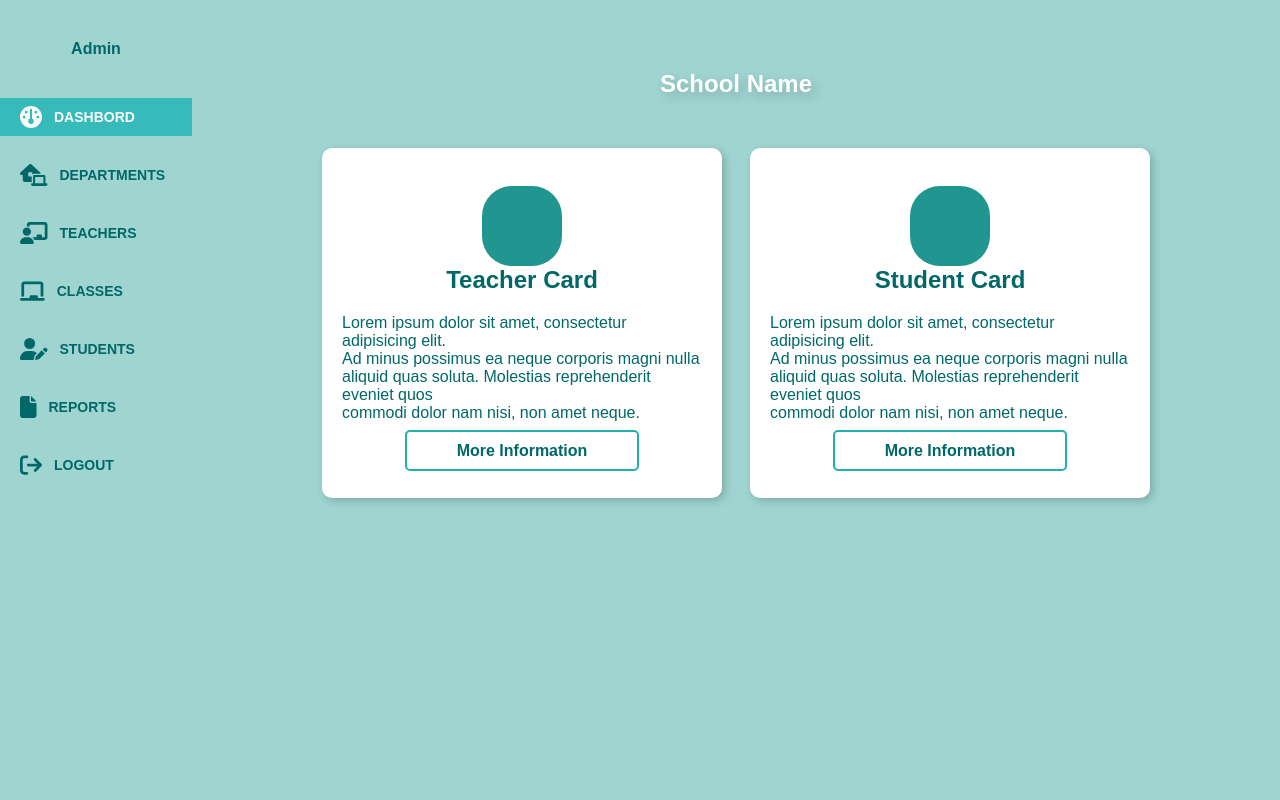
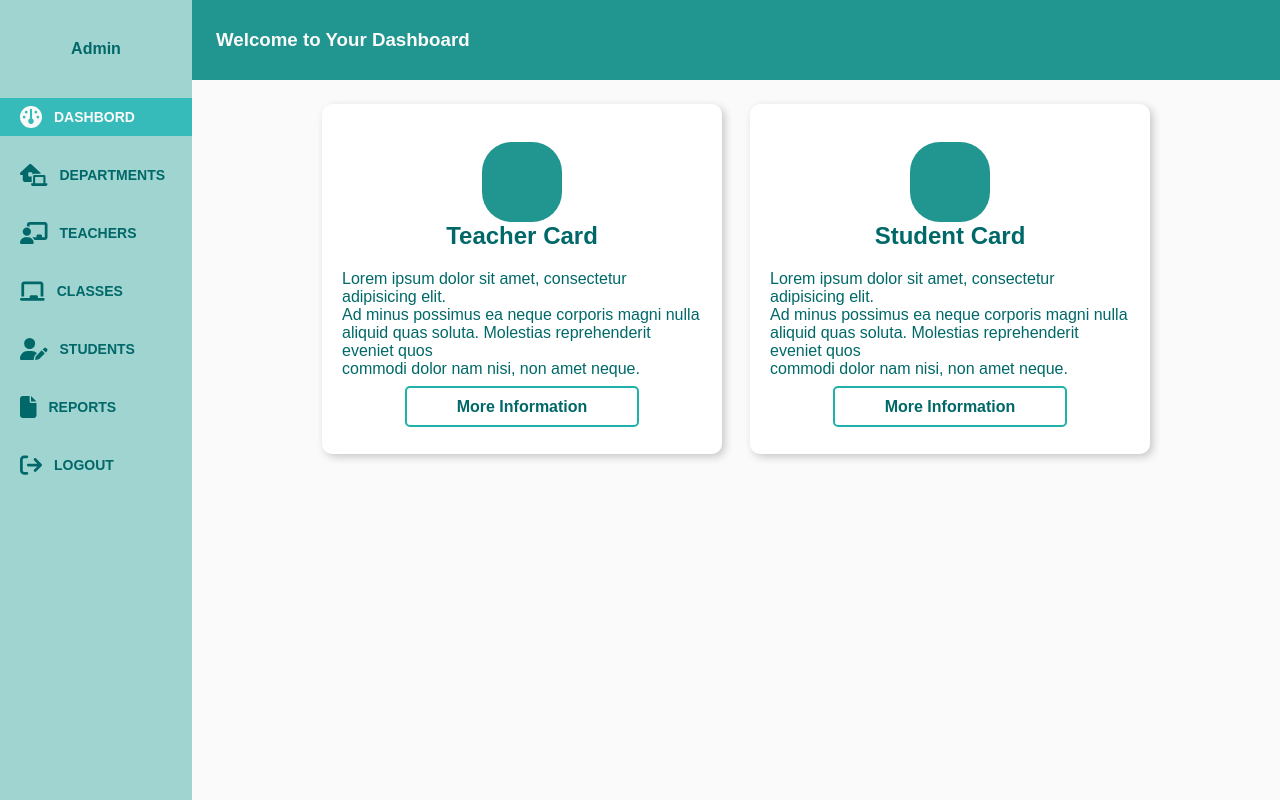
Before and after one commit to HabibPayenda/School_Dashboard, a React (Vite) app: page /dashboard in a window 1280 px wide. Built offline with nearby package versions, Linux system fonts and the light colour scheme; a web font is replaced by a local one.

Commit message:
adds styles to dashboard page

```diff
--- a/src/pages/dashBord/DashBord.jsx
+++ b/src/pages/dashBord/DashBord.jsx
@@ -5,7 +5,7 @@ function DashBord() {
   return (
     <div className={styles.dashBord}>
       <div className={styles.header}>
-        <h2>School Name</h2>
+        <h3 className={styles.title}>Welcome to Your Dashboard</h3>
       </div>
       <div className={styles.cards}>
         <DashBordCard title="Teacher Card" url="teacherInfo" />
--- a/src/pages/dashBord/dashBord.module.css
+++ b/src/pages/dashBord/dashBord.module.css
@@ -2,21 +2,23 @@
     display: flex;
     flex: 1;
     flex-direction: column;
-    padding: 20px;
-    background-color: #9fd4d1;
+    background-color: #fafafa;
 }
 
 .header {
     display: flex;
-    justify-content: center;
+    justify-content: space-between;
     width: 100%;
-    margin: 50px 0;
-    color: white;
-}
+    background-color: #21958f;
+    height: 10%;
+    align-items: center;
+    padding: 0 24px;
+    margin-bottom: 24px;
+  }
 
-.header h2 {
-    text-shadow: 4px 4px 12px rgba(0,0,0,0.2);
-}
+  .title {
+    color: #fafafa;
+  }
 
 .cards {
     display: flex;
```
